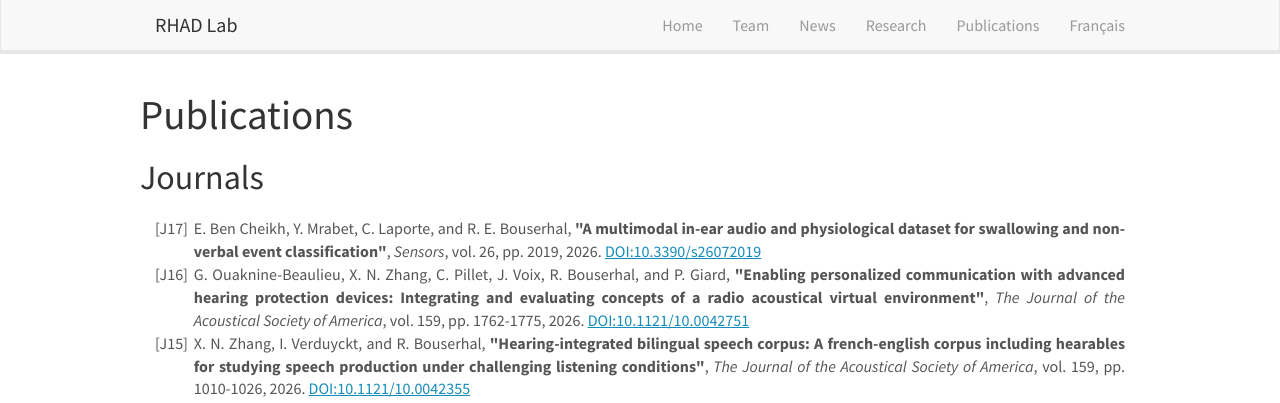
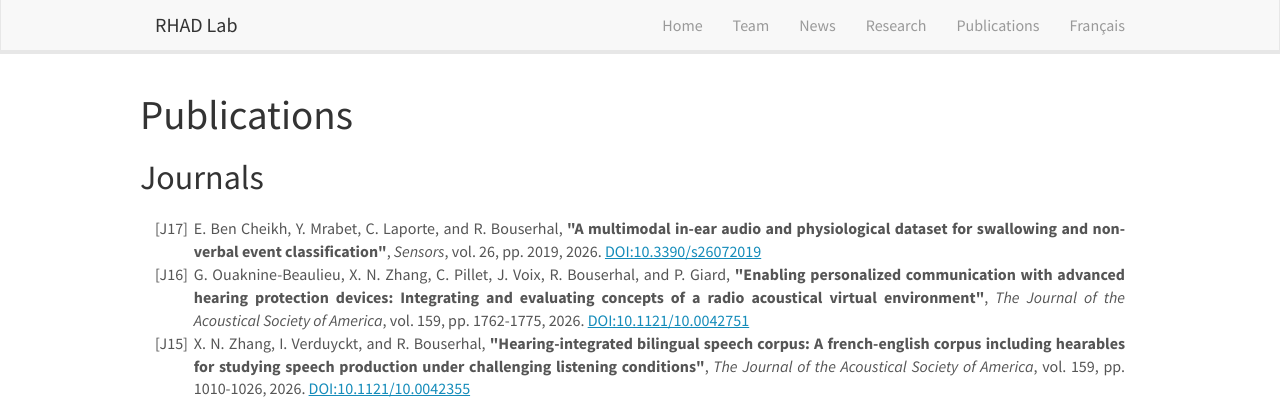
Before and after one commit to rhad-lab/rhad-lab.github.io, a Jekyll site: the page built from _pages/publications.html, in a window 1280 px wide and 900 px high. Shown: the top 403 px of the window. Built offline with Jekyll 4.4.1, drawn with Linux system fonts in a browser that asks for light colours; nearby versions of some CDN libraries.

Commit message:
fixed an error in last pub

```diff
--- a/References/journals.bib
+++ b/References/journals.bib
@@ -1,7 +1,7 @@
 %% Journals
 @article{ben2026multimodal,
   title={A multimodal in-ear audio and physiological dataset for swallowing and non-verbal event classification},
-  author={Ben Cheikh, Elyes and Mrabet, Yassine and Laporte, Catherine and Bouserhal, Rachel E},
+  author={Ben Cheikh, Elyes and Mrabet, Yassine and Laporte, Catherine and Bouserhal, Rachel},
   journal={Sensors},
   volume={26},
   number={7},
--- a/_data/publications.json
+++ b/_data/publications.json
@@ -411,7 +411,7 @@
       },
       {
         "family": "Bouserhal",
-        "given": "Rachel E"
+        "given": "Rachel"
       }
     ],
     "container-title": "Sensors",
```
